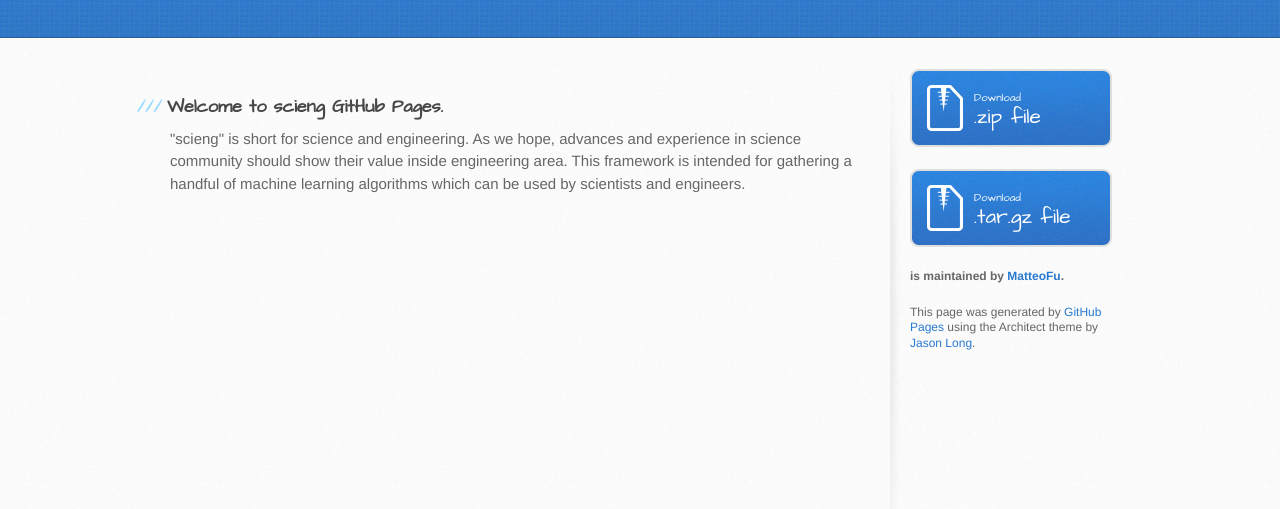
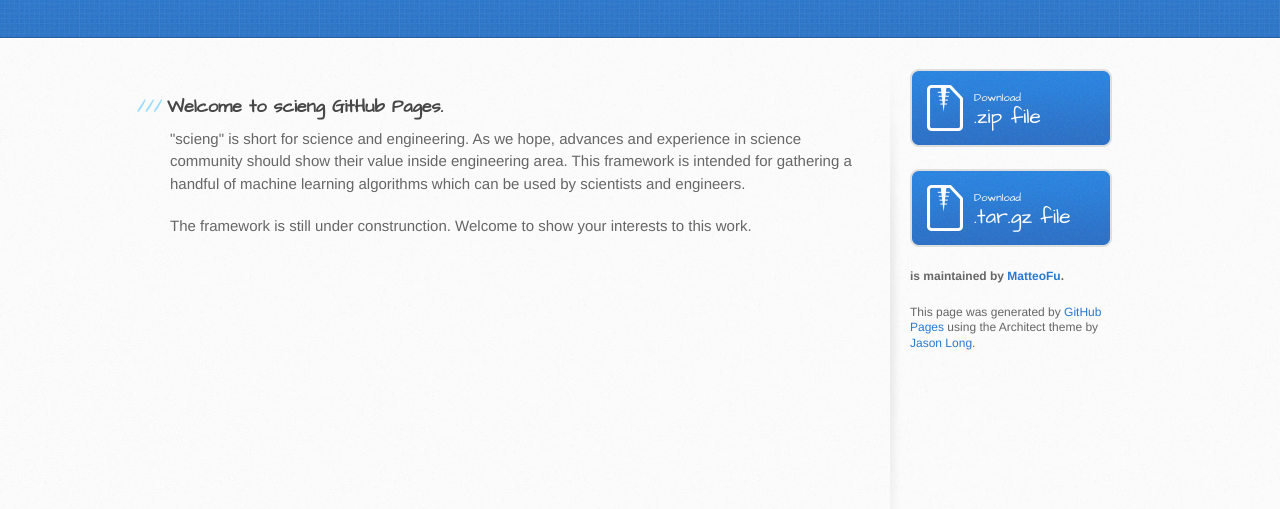
Before and after one commit to MatteoFu/scieng, a plain HTML site: page index.html in a window 1280 px wide. Shown: the part 197-706 px from the top of the page. Drawn offline with Linux system fonts and the light colour scheme.

Commit message:
Update index.html

```diff
--- a/index.html
+++ b/index.html
@@ -31,6 +31,7 @@
           <h3>Welcome to scieng GitHub Pages.</h3>
 
 <p>"scieng" is short for science and engineering. As we hope, advances and experience in science community should show their value inside engineering area. This framework is intended for gathering a handful of machine learning algorithms which can be used by scientists and engineers.</p>
+<p>The framework is still under construnction. Welcome to show your interests to this work.</p>
 	</section>
         <aside id="sidebar">
           <a href="https://github.com/MatteoFu/scieng/zipball/master" class="button">
```
